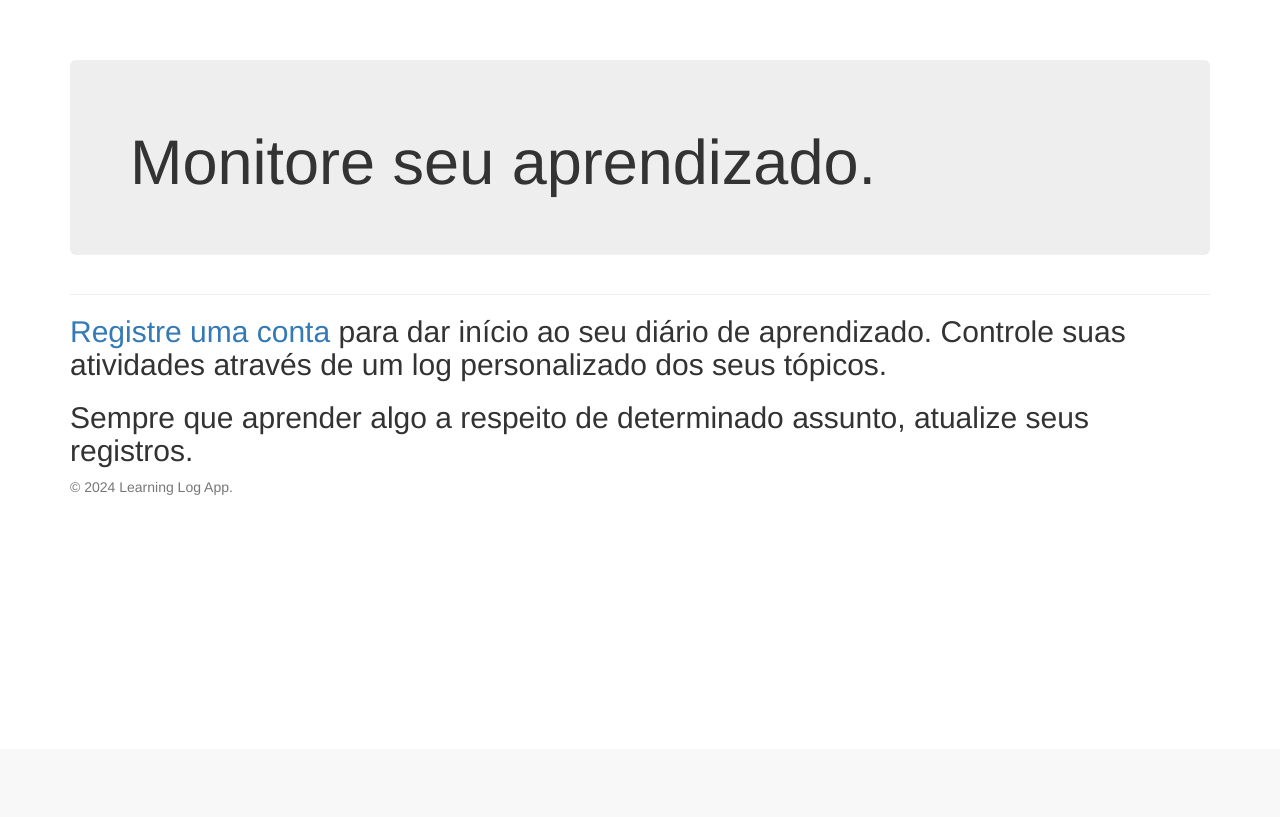
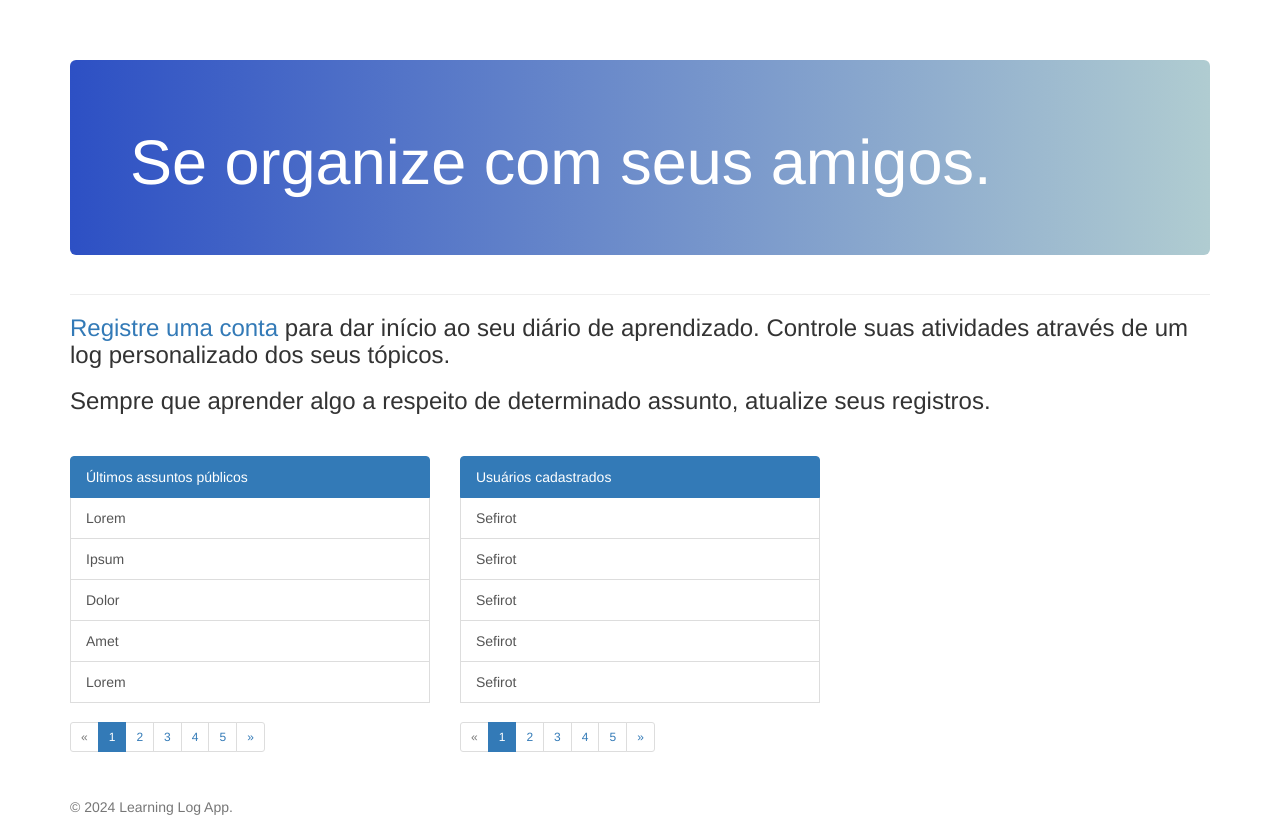
Before and after one commit to gsbad/learning-log, a Django app: page / in a window 1280 px wide. Shown: the part 51-868 px from the top of the page. Before the commit the page ends 546 px from the top, so only its background shows below. Run offline with Django 5.2, Linux system fonts and the light colour scheme; some libraries are stand-ins or nearby versions.

Commit message:
mudanças no estilo da página e adiçao dos spans que mostram a quantidade de entrada na pagina assuntos

```diff
--- a/learningLog/learningLogApp/templates/learningLogApp/assunto.html
+++ b/learningLog/learningLogApp/templates/learningLogApp/assunto.html
@@ -13,7 +13,7 @@
 {% block content %}
     {% if user.is_authenticated and assunto.owner == user %}
     <p>
-        <a href="{% url 'learningLogApp:nova_entrada' assunto.id %}">Adicionar entrada [ + ]</a>
+        <a href="{% url 'learningLogApp:nova_entrada' assunto.id %}"  class="btn btn-primary text">Adicionar entrada [ + ]</a>
     </p>
     {% endif %}
     {% for entrada in entradas %}
--- a/learningLog/learningLogApp/templates/learningLogApp/base.html
+++ b/learningLog/learningLogApp/templates/learningLogApp/base.html
@@ -53,6 +53,6 @@
         <div class="container">
             <span class="text-muted">© 2024 Learning Log App.</span>
         </div>
-    </footer>
+    </footer> <!-- /footer -->
 </body>
 </html>
--- a/learningLog/learningLogApp/templates/learningLogApp/index.html
+++ b/learningLog/learningLogApp/templates/learningLogApp/index.html
@@ -1,27 +1,104 @@
 {% extends "learningLogApp/base.html" %}
 {% block header %}
-<div class='jumbotron'>
-    <h1>Monitore seu aprendizado.</h1>
+<div class="jumbotron" style="background: linear-gradient(to right, #2d50c4, #b0ccd1); color: white;">
+    <h1>Se organize com seus amigos.</h1>
 </div>
 {% endblock header %}
 
 {% block content %}
-{% if user.is_authenticated %}
-    <h2>
+
+<div class="welcome" style="margin-bottom: 3em;">
+    {% if user.is_authenticated %}
+    <h3>
         Olá, <a href="{% url 'learningLogApp:assuntos' %}">{{ user.username }}</a>! Comece agora com o seu de diário de aprendizado.
         Controle suas atividades através de um log personalizado dos seus tópicos.
-    </h2>
-    <h2>
+    </h3>
+    <h3>
             Sempre que aprender algo a respeito de determinado assunto, atualize seus registros.
-    </h2>
-{% else %}
-    <h2>
+    </h3>
+    {% else %}
+    <h3>
         <a href="{% url 'users:registrar' %}">Registre uma conta</a> para dar início ao seu diário de aprendizado.
         Controle suas atividades através de um log personalizado dos seus tópicos.
-    </h2>
-    <h2>
+    </h3>
+    <h3>
             Sempre que aprender algo a respeito de determinado assunto, atualize seus registros.
-    </h2>
-{% endif %}
+    </h3>
+    {% endif %}
+</div>
+
+<div class="row">
+    <div class="col-lg-4">
+        <div class="list-group">
+            <a href="#" class="list-group-item list-group-item-action active">Últimos assuntos públicos</a>
+            <a href="#" class="list-group-item">Lorem</a>
+            <a href="#" class="list-group-item">Ipsum</a>
+            <a href="#" class="list-group-item">Dolor</a>
+            <a href="#" class="list-group-item">Amet</a>
+            <a href="#" class="list-group-item">Lorem</a>
+            <ul class="pagination pagination-sm">
+                <li class="page-item disabled">
+                  <a class="page-link" href="#">&laquo;</a>
+                </li>
+                <li class="page-item active">
+                  <a class="page-link" href="#">1</a>
+                </li>
+                <li class="page-item">
+                  <a class="page-link" href="#">2</a>
+                </li>
+                <li class="page-item">
+                  <a class="page-link" href="#">3</a>
+                </li>
+                <li class="page-item">
+                  <a class="page-link" href="#">4</a>
+                </li>
+                <li class="page-item">
+                  <a class="page-link" href="#">5</a>
+                </li>
+                <li class="page-item">
+                  <a class="page-link" href="#">&raquo;</a>
+                </li>
+              </ul>
+        </div>
+    </div>
+
+
+    <div class="col-lg-4">
+        <div class="list-group">
+            <a href="#" class="list-group-item list-group-item-action active">Usuários cadastrados</a>
+            <a href="#" class="list-group-item">Sefirot</a>
+            <a href="#" class="list-group-item">Sefirot</a>
+            <a href="#" class="list-group-item">Sefirot</a>
+            <a href="#" class="list-group-item">Sefirot</a>
+            <a href="#" class="list-group-item">Sefirot</a>
+            <ul class="pagination pagination-sm">
+                <li class="page-item disabled">
+                  <a class="page-link" href="#">&laquo;</a>
+                </li>
+                <li class="page-item active">
+                  <a class="page-link" href="#">1</a>
+                </li>
+                <li class="page-item">
+                  <a class="page-link" href="#">2</a>
+                </li>
+                <li class="page-item">
+                  <a class="page-link" href="#">3</a>
+                </li>
+                <li class="page-item">
+                  <a class="page-link" href="#">4</a>
+                </li>
+                <li class="page-item">
+                  <a class="page-link" href="#">5</a>
+                </li>
+                <li class="page-item">
+                  <a class="page-link" href="#">&raquo;</a>
+                </li>
+              </ul>
+        </div>
+    </div>
+    <div class="col-lg-4">
+
+    </div>
+</div>
 
 {% endblock content %}
```
Also changed, not shown: learningLog/learningLogApp/templates/learningLogApp/assuntos.html (+7 -4 lines).
